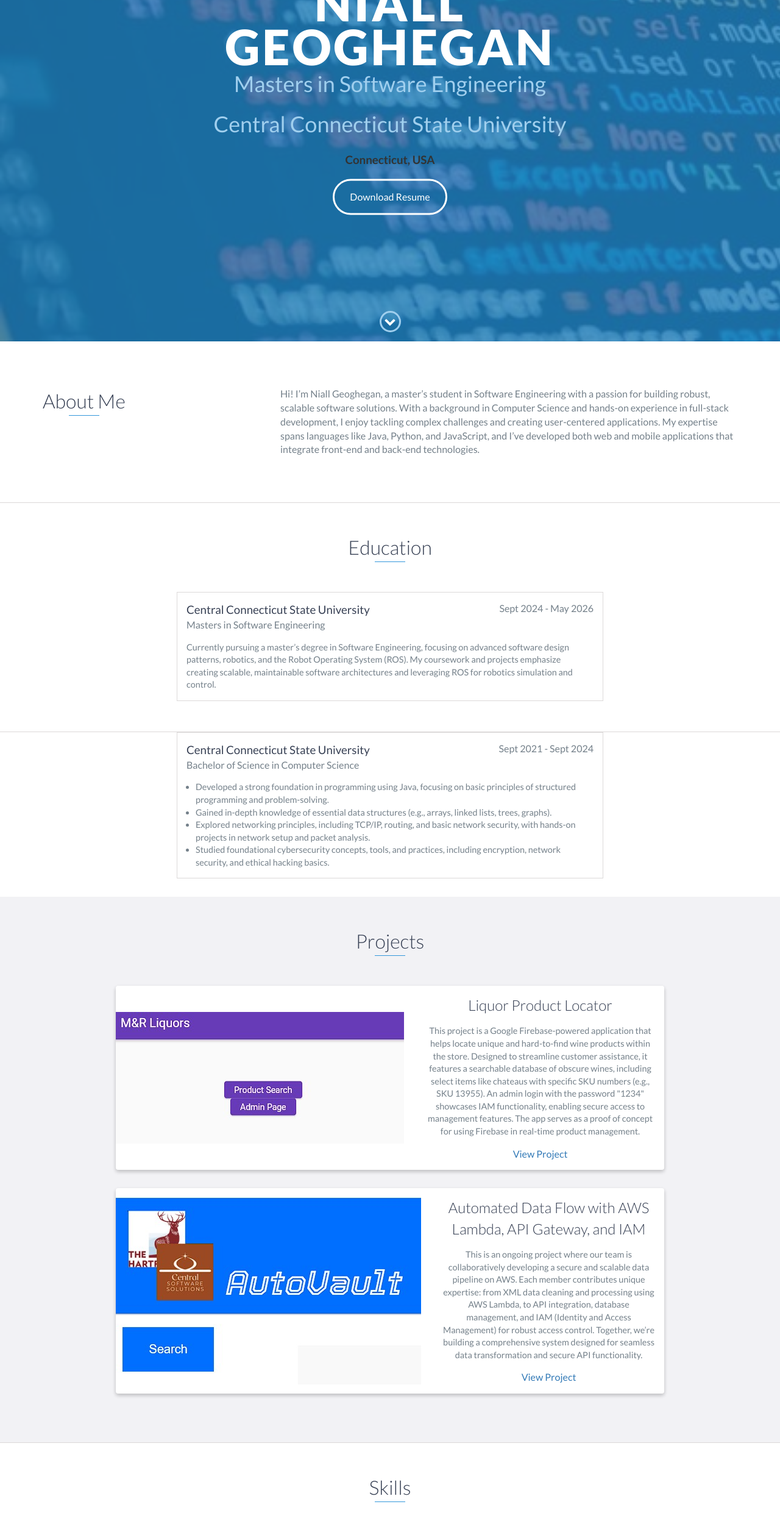
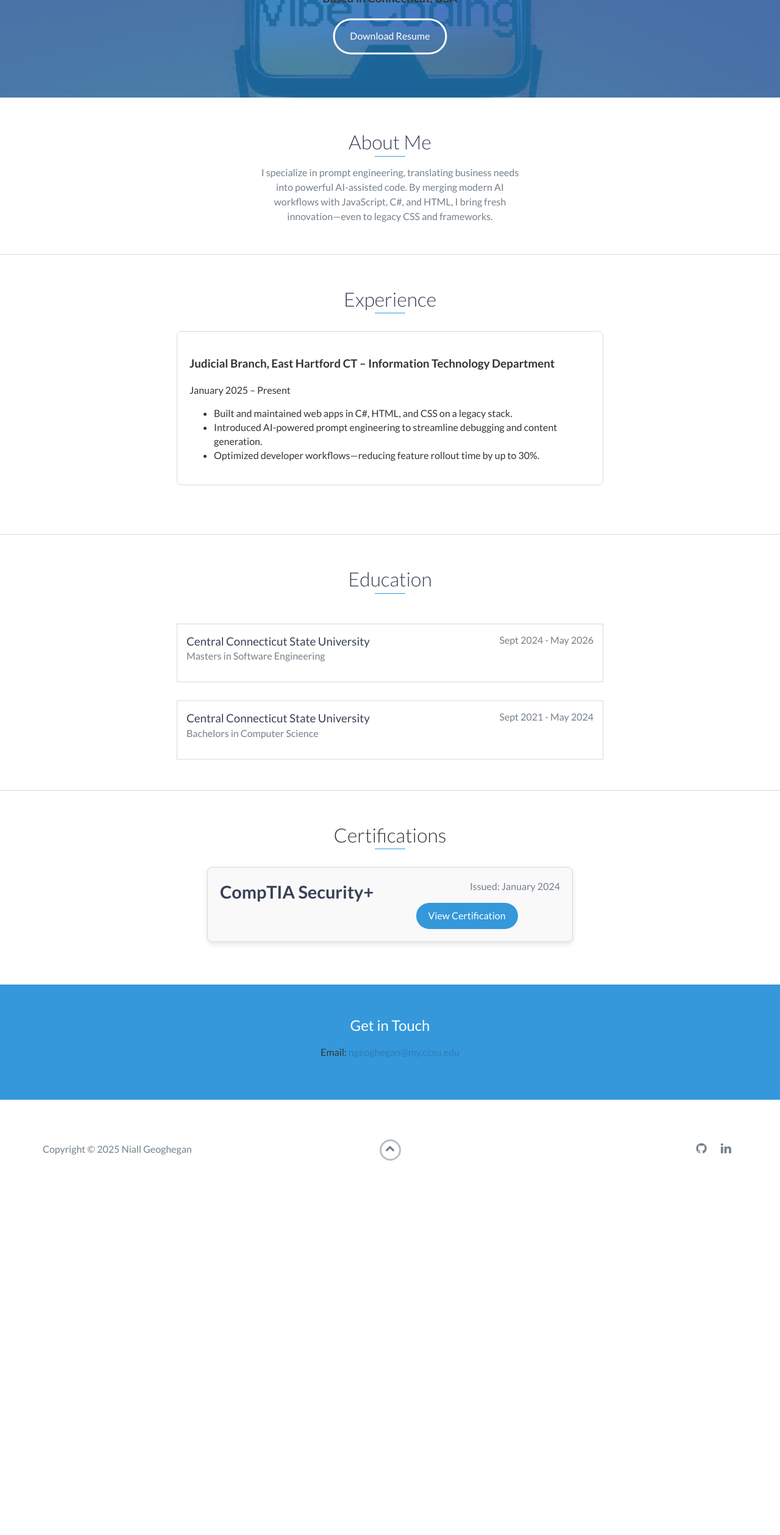
Before and after one commit to nealgoogs/nealgoogs.github.io, a website: page index.html in a window 1280 px wide. Shown: the part 240-2758 px from the top of the page at 61% size. After the commit the page ends 2198 px from the top, so only its background shows below. Drawn offline with nearby package versions, Linux system fonts and the light colour scheme.

Commit message:
2025 changes

```diff
--- a/index.html
+++ b/index.html
@@ -5,6 +5,14 @@
     <meta charset="utf-8">
     <meta http-equiv="X-UA-Compatible" content="IE=edge">
     <meta name="viewport" content="width=device-width, initial-scale=1">
+    <meta name="description" content="Prompt Engineer & AI-Driven Developer blending modern AI workflows with JavaScript, C#, and HTML to innovate legacy systems.">
+
+    <!-- Open Graph: Rich Link Previews -->
+    <meta property="og:title" content="Niall Geoghegan – Prompt Engineer">
+    <meta property="og:description" content="Hybrid developer bringing AI-powered workflows to legacy systems.">
+    <meta property="og:image" content="images/og-image.jpg">
+    <meta property="og:url" content="https://nealgoogs.xyz/">
+    <meta property="og:type" content="website">
     <title>Nealgoogs</title>
 	<link rel="shortcut icon" href="favicon.ico" type="image/x-icon">
 	<link rel="icon" href="favicon.ico" type="image/x-icon">
@@ -23,18 +31,15 @@
         <div id="mobile-menu-close">
             <span>Close</span> <i class="fa fa-times" aria-hidden="true"></i>
         </div>
-        <ul id="menu" class="shadow">
+        <ul id="menu">
             <li>
                 <a href="#about">About</a>
             </li>
             <li>
-                <a href="#education">Education</a>
+                <a href="#experience">Experience</a>
             </li>
             <li>
-                <a href="#projects">Projects</a>
-            </li>
-            <li>
-                <a href="#skills">Skills</a>
+                <a href="#education">Education</a>
             </li>
             <li>
                 <a href="#certification">Certifications</a>
@@ -46,25 +51,19 @@
     </header>
     <!-- End header -->
 
-    <div id="lead">
+    <section id="lead">
         <div id="lead-content">
             <h1>Niall Geoghegan</h1>
-            <h2>Masters in Software Engineering</h2>
-            <h2>Central Connecticut State University</h2>
-            <h3>Connecticut, USA</h3>
+            <h2>Prompt Engineer & AI Tooling Developer</h2>
+            <h3>Based in Connecticut, USA</h3>
             <a href="Resume.pdf" class="btn-rounded-white" target="_blank">Download Resume</a>
         </div>
         <!-- End #lead-content -->
 
         <div id="lead-overlay"></div>
 
-        <div id="lead-down">
-            <span>
-                <i class="fa fa-chevron-down" aria-hidden="true"></i>
-            </span>
-        </div>
         <!-- End #lead-down -->
-    </div>
+    </section>
     <!-- End #lead -->
 
     <div id="about">
@@ -75,126 +74,56 @@
                 </div>
                 <div class="col-md-8">
                     <p>
-                        Hi! I’m Niall Geoghegan, a master’s student in Software Engineering with a passion for building robust, scalable software solutions. With a background in Computer Science and hands-on experience in full-stack development, I enjoy tackling complex challenges and creating user-centered applications. My expertise spans languages like Java, Python, and JavaScript, and I’ve developed both web and mobile applications that integrate front-end and back-end technologies.
-                    </p>
+                        I specialize in prompt engineering, translating business needs into powerful AI-assisted code. By merging modern AI workflows with JavaScript, C#, and HTML, I bring fresh innovation—even to legacy CSS and frameworks.                    </p>
                 </div>
             </div>
         </div>
     </div>
     <!-- End #about -->
 
+    <section id="experience">
+    <h2 class="heading">Experience</h2>
+
+    <div class="experience-block">
+        <h3>Judicial Branch, East Hartford CT – Information Technology Department</h3>
+        <!-- added start date -->
+        <span class="experience-date">January 2025 – Present</span>
+            <ul>
+            <li>Built and maintained web apps in C#, HTML, and CSS on a legacy stack.</li>
+            <li>Introduced AI-powered prompt engineering to streamline debugging and content generation.</li>
+            <li>Optimized developer workflows—reducing feature rollout time by up to 30%.</li>
+            </ul>
+
+    </div>
+    </section>
 
 
-    <div id="education">
+
+
+    <section id="education">
         <h2 class="heading">Education</h2>
         <div class="education-block">
             <h3>Central Connecticut State University</h3>
             <span class="education-date">Sept 2024 - May 2026</span>
             <h4>Masters in Software Engineering</h4>
-            <p>
-                Currently pursuing a master’s degree in Software Engineering, focusing on advanced software design patterns, robotics, and the Robot Operating System (ROS). My coursework and projects emphasize creating scalable, maintainable software architectures and leveraging ROS for robotics simulation and control.
-            </p>
+        </div>
+        <div class="education-block">
+            <h3>Central Connecticut State University</h3>
+            <span class="education-date">Sept 2021 - May 2024</span>
+            <h4>Bachelors in Computer Science</h4>
         </div>
         <!-- End .education-block -->
-    </div>
+    </section>
 
-        <!-- End .education-block -->
 
-        <div class="education-block">
-            <h3>Central Connecticut State University</h3>
-            <span class="education-date">Sept 2021 - Sept 2024</span>
-            <h4>Bachelor of Science in Computer Science</h4>
-            <ul>
-                <li>
-                    Developed a strong foundation in programming using Java, focusing on basic principles of structured programming and problem-solving.
-                </li>
-                <li>
-                    Gained in-depth knowledge of essential data structures (e.g., arrays, linked lists, trees, graphs).
-                </li>
-                <li>
-                    Explored networking principles, including TCP/IP, routing, and basic network security, with hands-on projects in network setup and packet analysis.
-                </li>
-                <li>
-                    Studied foundational cybersecurity concepts, tools, and practices, including encryption, network security, and ethical hacking basics.
-                </li>
-            </ul>
-        </div>
-        <!-- End .education-block -->
-    </div>
-    <!-- End #education -->
-
-    <div id="projects" class="background-alt">
-        <h2 class="heading">Projects</h2>
-        <div class="container">
-            <div class="row">
-                <div class="project shadow-large">
-                    <div class="project-image">
-                        <img src="images\mrliquors.jpg" />
-                    </div>
-                    <!-- End .project-image -->
-                    <div class="project-info">
-                        <h3>Liquor Product Locator</h3>
-                        <p>
-                            This project is a Google Firebase-powered application that helps locate unique and hard-to-find wine products within the store. Designed to streamline customer assistance, it features a searchable database of obscure wines, including select items like chateaus with specific SKU numbers (e.g., SKU 13955). An admin login with the password "1234" showcases IAM functionality, enabling secure access to management features. The app serves as a proof of concept for using Firebase in real-time product management.
-                        </p>
-                        <a href="https://winestore-9ac82.web.app/" target="_blank">View Project</a>
-                    </div>
-
-                    <!-- End .project-info -->
-                </div>
-                <!-- End .project -->
-
-                <div class="project shadow-large">
-                    <div class="project-image">
-                        <img src="images/hartford.jpg" />
-                    </div>
-                    <!-- End .project-image -->
-                    <div class="project-info">
-                        <h3>Automated Data Flow with AWS Lambda, API Gateway, and IAM</h3>
-                        <p>
-                            This is an ongoing project where our team is collaboratively developing a secure and scalable data pipeline on AWS. Each member contributes unique expertise: from XML data cleaning and processing using AWS Lambda, to API integration, database management, and IAM (Identity and Access Management) for robust access control. Together, we’re building a comprehensive system designed for seamless data transformation and secure API functionality.
-                        </p>
-
-                        <a href="https://webpage-source-files.s3.us-east-1.amazonaws.com/LogIn.html" target="_blank">View Project</a>
-                    </div>
-                    <!-- End .project-info -->
-                </div>
-                <!-- End .project -->
-            </div>
-        </div>
-    </div>
-    <!-- End #projects -->
-
-    <div id="skills">
-        <h2 class="heading">Skills</h2>
-        <ul>
-            <li>Java</li>
-            <li>Python</li>
-            <li>Git</li>
-            <li>C</li>
-            <li>JavaScript</li>
-            <li>Linux</li>
-            <li>SQL</li>
-            <li>API</li>
-            <li>React</li>
-            <li>Django</li>
-            <li>Network</li>
-            <li>Bash</li>
-            <li>Powershell</li>
-            <li>AWS</li>
-            <li>DevOps</li>
-            </ul>
-    </div>
-    <!-- End #skills -->
-
-    <div id="certification">
+    <section id="certification">
         <h2 class="heading">Certifications</h2>
         <div class="education-block">
             <h3>CompTIA Security+</h3>
             <span class="certification-date">Issued: January 2024</span>
             <a href="images/CompTIA Security+ ce certificate.pdf" target="_blank">View Certification</a>
         </div>
-    </div>
+    </section>
 
 
     <div id="contact">
@@ -207,7 +136,7 @@
             <div class="row">
                 <div class="col-sm-5 copyright">
                     <p>
-                        Copyright &copy; <span id="current-year">2024</span> Niall Geoghegan
+                        Copyright &copy; <span id="current-year">2025</span> Niall Geoghegan
                     </p>
                 </div>
                 <div class="col-sm-2 top">
--- a/scss/styles.scss
+++ b/scss/styles.scss
@@ -350,7 +350,7 @@
     height: 100vh;
     min-height: 500px;
     max-height: 1080px;
-    background: url(../images/coding.jpg);
+    background: url(../images/vibe_coding.jpg);
     background-size: cover;
     padding: 15px;
     overflow: hidden;
```
Also changed, not shown: css/styles.css, images/coding.jpg (deleted), images/vibe_coding.jpg (added), 1 other file.
